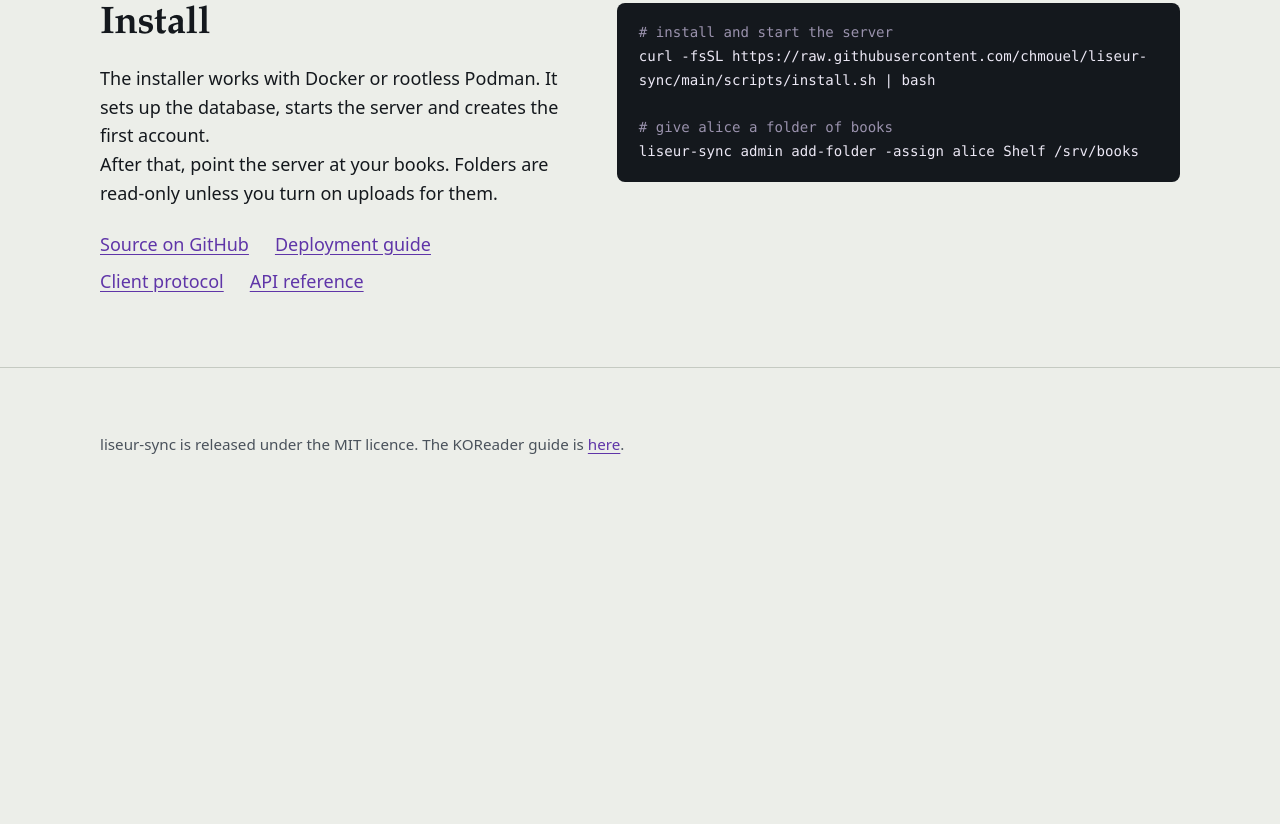
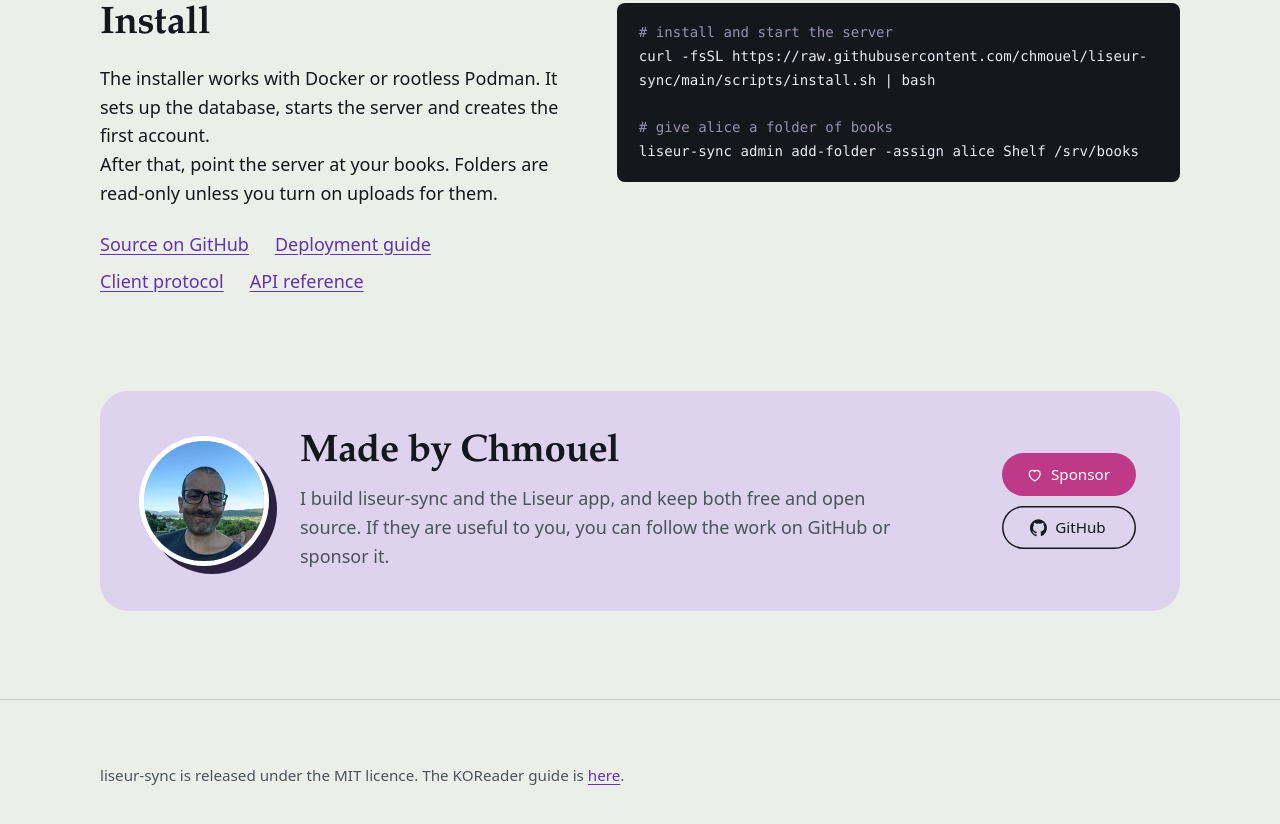
Before and after one commit to chmouel/liseur-sync, a plain HTML site: page docs/site/index.html in a window 1280 px wide. Shown: the part 3447-4271 px from the top of the page. Before the commit the page ends 3982 px from the top, so only its background shows below. Drawn offline with Linux system fonts and the light colour scheme; files whose address does not match are found by name.

Commit message:
docs: add an author section with GitHub and sponsor links
A Made by section at the bottom of the landing page, with a bundled avatar, a GitHub Sponsors button and a GitHub button.

```diff
--- a/docs/site/index.html
+++ b/docs/site/index.html
@@ -153,6 +153,22 @@
     </div>
   </div>
 </section>
+
+<section class="author" aria-labelledby="author-title">
+  <div class="wrap">
+    <div class="author-card">
+      <img class="avatar" src="img/chmouel.jpg" width="120" height="120" alt="Chmouel Boudjnah">
+      <div class="author-text">
+        <h2 id="author-title">Made by Chmouel</h2>
+        <p>I build liseur-sync and the Liseur app, and keep both free and open source. If they are useful to you, you can follow the work on GitHub or sponsor it.</p>
+      </div>
+      <div class="author-actions">
+        <a class="button sponsor" href="https://github.com/sponsors/chmouel"><svg viewBox="0 0 24 24" width="18" height="18" fill="none" stroke="currentColor" stroke-width="1.7" stroke-linecap="round" stroke-linejoin="round" aria-hidden="true"><path d="M12 20.500s-7.500-4.600-7.500-10A4.200 4.200 0 0 1 12 7.800a4.200 4.200 0 0 1 7.500 2.700c0 5.400-7.500 10-7.500 10z"/></svg>Sponsor</a>
+        <a class="button ghost" href="https://github.com/chmouel"><svg class="solid" viewBox="0 0 24 24" width="18" height="18" fill="currentColor" stroke="none" aria-hidden="true"><path d="M12 .3a12 12 0 0 0-3.8 23.4c.6.1.8-.3.8-.6v-2c-3.3.7-4-1.6-4-1.6-.6-1.4-1.4-1.8-1.4-1.8-1-.7.1-.7.1-.7 1.2.1 1.8 1.2 1.8 1.2 1 1.8 2.8 1.3 3.5 1 0-.8.4-1.3.7-1.6-2.7-.3-5.5-1.3-5.5-5.9 0-1.3.5-2.4 1.2-3.2 0-.4-.5-1.6.2-3.2 0 0 1-.3 3.3 1.2a11.500 11.500 0 0 1 6 0C17.300 4.700 18.300 5 18.300 5c.7 1.600.2 2.900.1 3.200.8.800 1.200 1.900 1.200 3.200 0 4.600-2.800 5.600-5.500 5.900.4.400.8 1.100.8 2.200v3.300c0 .3.2.700.8.600A12 12 0 0 0 12 .3"/></svg>GitHub</a>
+      </div>
+    </div>
+  </div>
+</section>
 </main>
 
 <footer>
--- a/docs/site/site.css
+++ b/docs/site/site.css
@@ -227,3 +227,23 @@
   .row.flip .text { order: 0; }
   .trio { padding-inline: 12px; }
 }
+
+/* author, at the bottom of the landing page */
+.author { padding: 24px 0 88px; }
+.author-card { display: grid; grid-template-columns: auto minmax(0, 1fr) auto; gap: 36px; align-items: center; background: #ddd3ee; border-radius: 28px; padding: 40px 44px; }
+.avatar { display: block; width: 120px; height: 120px; border-radius: 50%; object-fit: cover; box-shadow: 0 0 0 5px #fff, 8px 8px 0 5px var(--aubergine); }
+.author-text h2 { margin: 0 0 10px; }
+.author-text p { margin: 0; max-width: 34em; color: var(--ink-soft); }
+.author-actions { display: flex; flex-direction: column; gap: 10px; align-items: stretch; }
+.author-actions .button { text-align: center; padding: 11px 26px; }
+.button svg.solid { fill: currentColor; stroke: none; }
+.button.sponsor { background: #bf3989; color: #fff; }
+.button.sponsor:hover { background: #a02d72; }
+.button.sponsor svg { transition: transform 0.18s ease; }
+.button.sponsor:hover svg { transform: scale(1.25); }
+.button.ghost svg.solid { stroke: none; }
+@media (prefers-reduced-motion: reduce) { .button.sponsor svg { transition: none; } .button.sponsor:hover svg { transform: none; } }
+@media (max-width: 900px) {
+  .author-card { grid-template-columns: 1fr; gap: 24px; padding: 32px 26px; justify-items: start; }
+  .author-actions { flex-direction: row; flex-wrap: wrap; }
+}
```
Also changed, not shown: docs/site/img/chmouel.jpg (added).
